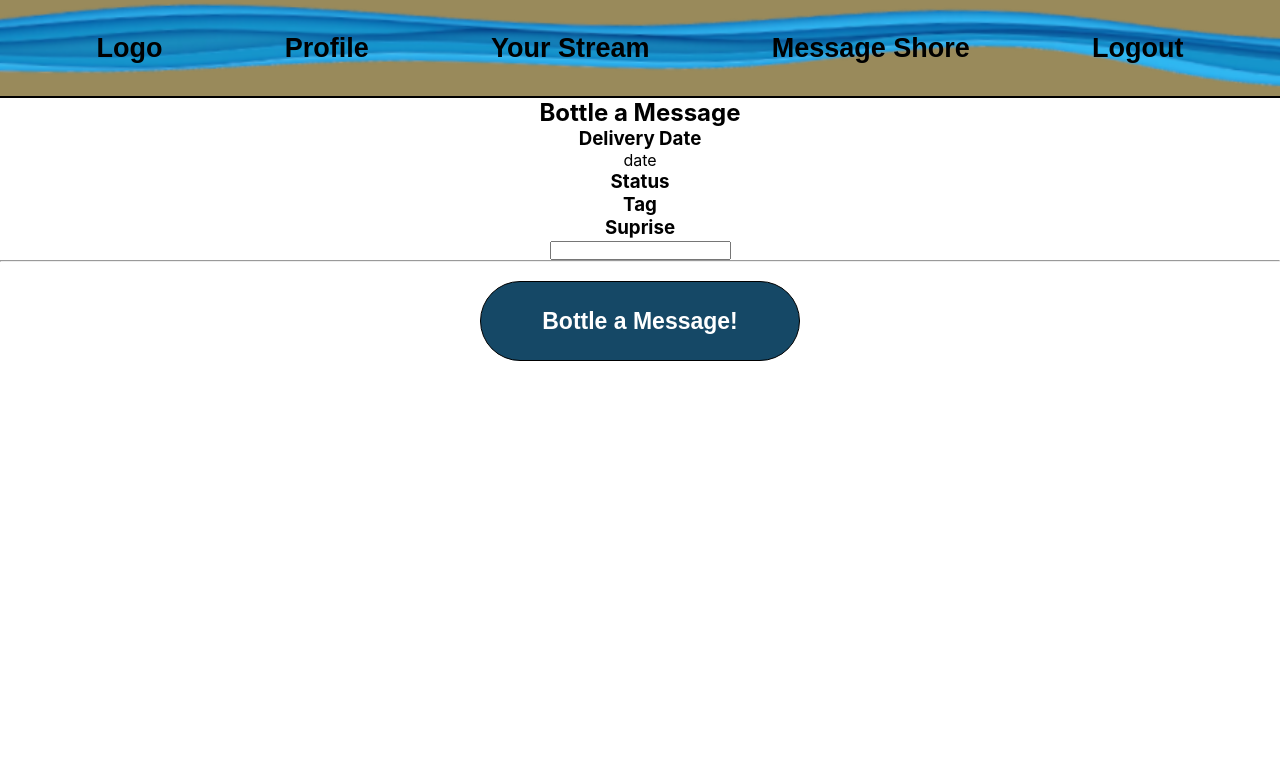
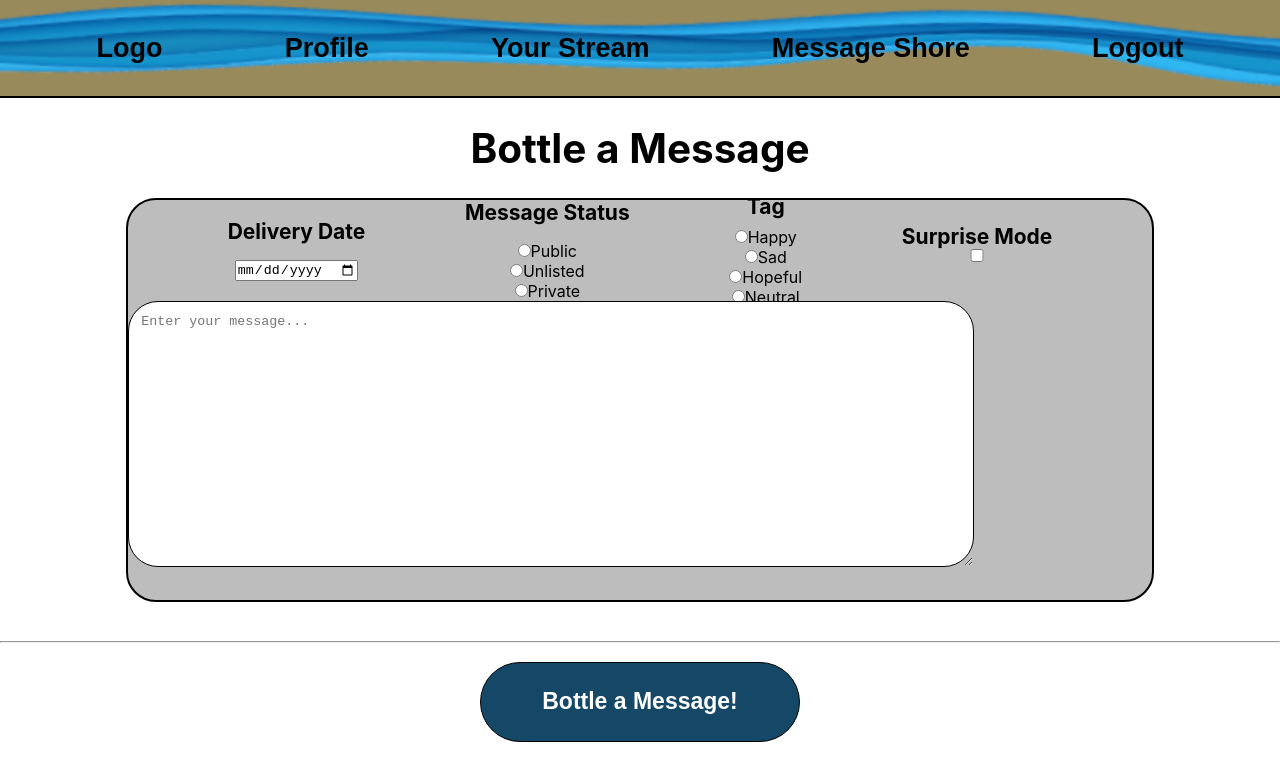
Before and after one commit to DannyHayek/time-capsule-client, a React (Create React App) app: page /bottleMessage in a window 1280 px wide. Shown: the top 780 px of the page. Built offline with nearby package versions, Linux system fonts and the light colour scheme.

Commit message:
Added basic styling to bottle message page

```diff
--- a/src/components/bottleMessage/BottleMessageBody.jsx
+++ b/src/components/bottleMessage/BottleMessageBody.jsx
@@ -2,8 +2,8 @@ import React from 'react'
 
 const BottleMessageBody = () => {
   return (
-    <div>
-        <input></input>
+    <div className='bottle-message-body'>
+        <textarea placeholder='Enter your message...' className='bottle-message-body-input'></textarea>
     </div>
   )
 }
--- a/src/components/bottleMessage/BottleMessageDate.jsx
+++ b/src/components/bottleMessage/BottleMessageDate.jsx
@@ -3,8 +3,8 @@ import React from 'react'
 const BottleMessageDate = () => {
   return (
     <div>
-        <h3>Delivery Date</h3>
-        <p>date</p>
+        <label htmlFor="delivery-date" className='bottle-message-label flex column'>Delivery Date</label>
+        <input type='date' className='delivery-date-picker'></input>
     </div>
   )
 }
--- a/src/components/bottleMessage/BottleMessageDetails.jsx
+++ b/src/components/bottleMessage/BottleMessageDetails.jsx
@@ -6,7 +6,7 @@ import BottleMessageSurprise from './BottleMessageSurprise'
 
 const BottleMessageDetails = () => {
   return (
-    <div>
+    <div className='flex space-evenly bottle-message-details'>
         <BottleMessageDate />
         <BottleMessageStatus />
         <BottleMessageTag />
--- a/src/components/bottleMessage/BottleMessageStatus.jsx
+++ b/src/components/bottleMessage/BottleMessageStatus.jsx
@@ -3,7 +3,25 @@ import React from 'react'
 const BottleMessageStatus = () => {
   return (
     <div>
-        <h3>Status</h3>
+        <label htmlFor="message-status" className='bottle-message-label flex column'>Message Status</label>
+
+        <form className='flex column'>
+          <div>
+            <input type="radio" id="html" name="fav_language" value="HTML"></input>
+            <label htmlFor="html">Public</label>
+          </div>
+
+          <div>
+            <input type="radio" id="css" name="fav_language" value="CSS"></input>
+            <label htmlFor="css">Unlisted</label>
+          </div>
+
+          <div>
+            <input type="radio" id="javascript" name="fav_language" value="JavaScript"></input>
+            <label htmlFor="javascript">Private</label>
+          </div>
+
+        </form>
     </div>
   )
 }
--- a/src/components/bottleMessage/BottleMessageSurprise.jsx
+++ b/src/components/bottleMessage/BottleMessageSurprise.jsx
@@ -3,7 +3,9 @@ import React from 'react'
 const BottleMessageSurprise = () => {
   return (
     <div>
-        <h3>Suprise</h3>
+        <label htmlFor="message-surprise" className='surprise-switch flex column bottle-message-label'>Surprise Mode
+          <input type='checkbox' className='message-surprise-slider'></input>
+        </label>
     </div>
   )
 }
--- a/src/components/bottleMessage/BottleMessageTag.jsx
+++ b/src/components/bottleMessage/BottleMessageTag.jsx
@@ -3,7 +3,30 @@ import React from 'react'
 const BottleMessageTag = () => {
   return (
     <div>
-        <h3>Tag</h3>
+        <label htmlFor="message-tag" className='bottle-message-label flex column'>Tag</label>
+
+        <form className='flex column'>
+          <div>
+            <input type="radio" id="happy" name="tag" value="Happy"></input>
+            <label htmlFor="happy">Happy</label>
+          </div>
+
+          <div>
+            <input type="radio" id="sad" name="tag" value="Sad"></input>
+            <label htmlFor="sad">Sad</label>
+          </div>
+
+          <div>
+            <input type="radio" id="hopeful" name="tag" value="Hopeful"></input>
+            <label htmlFor="hopeful">Hopeful</label>
+          </div>
+
+          <div>
+            <input type="radio" id="neutral" name="tag" value="Neutral"></input>
+            <label htmlFor="neutral">Neutral</label>
+          </div>
+
+        </form>
     </div>
   )
 }
--- a/src/components/bottleMessage/BottleMessageTitle.jsx
+++ b/src/components/bottleMessage/BottleMessageTitle.jsx
@@ -2,7 +2,7 @@ import React from 'react'
 
 const BottleMessageTitle = () => {
   return (
-    <div>
+    <div className='bottle-message-title'>
         <h2>Bottle a Message</h2>
     </div>
   )
--- a/src/pages/BottleMessage/BottleMessage.css
+++ b/src/pages/BottleMessage/BottleMessage.css
@@ -0,0 +1,47 @@
+.bottle-message {
+    align-items: center;
+}
+
+.bottle-message-title {
+    margin: 2% 0;
+    font-size: calc(22px + 0.390625vw);
+}
+
+.bottle-message-card {
+    background-color: #bdbdbd;
+    border: 2px solid black;
+    border-radius: 30px;
+    width: 80%;
+    height: 50dvh;
+    margin-bottom: 3%;
+}
+
+.bottle-message-details {
+    width: 100%;
+    height: 20%;
+    margin: 1% 0;
+    align-items: center;
+}
+
+.delivery-date-picker {
+
+}
+
+.bottle-message-label {
+    font-size: calc(16px + 0.390625vw);
+    margin-bottom: 10%;
+    font-weight: bold;
+}
+
+.bottle-message-body {
+    width: 80%;
+    height: 60%;
+}
+
+.bottle-message-body-input {
+    width: 100%;
+    height: 100%;
+    border: 1px solid black;
+    border-radius: 30px;
+    padding: 1.5%;
+}
--- a/src/pages/BottleMessage/BottleMessage.jsx
+++ b/src/pages/BottleMessage/BottleMessage.jsx
@@ -1,10 +1,11 @@
 import React from 'react'
 import BottleMessageTitle from '../../components/bottleMessage/BottleMessageTitle'
 import BottleMessageCard from '../../components/bottleMessage/BottleMessageCard'
+import './BottleMessage.css'
 
 const BottleMessage = () => {
   return (
-    <div>
+    <div className='flex column bottle-message'>
       <BottleMessageTitle />
       <BottleMessageCard />
     </div>
```
